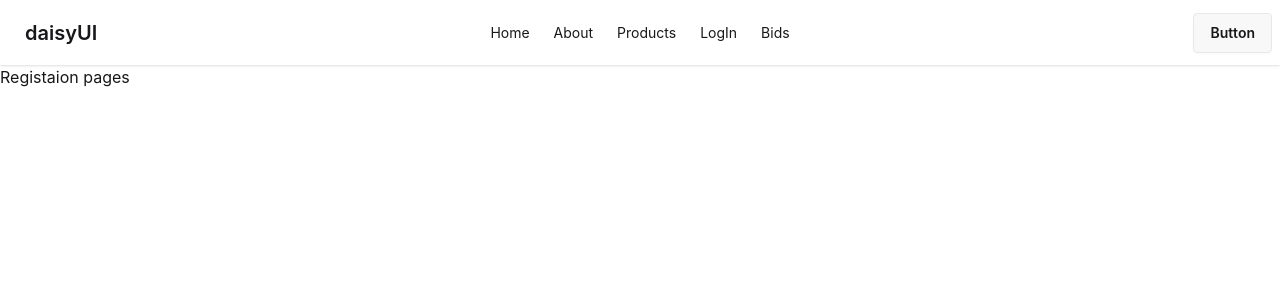
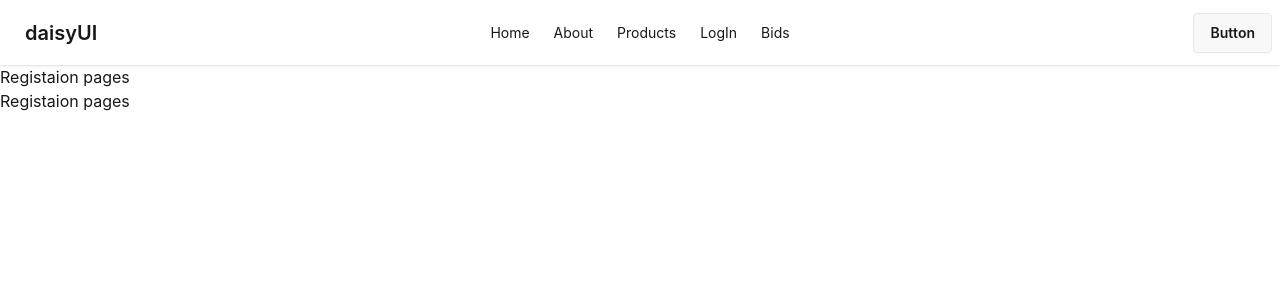
Before and after one commit to asik247/food-lovers-clientSite, a React (Vite) app: page /auth/registation in a window 1280 px wide. Shown: the top 300 px of the page. Built offline with nearby package versions, Linux system fonts and the light colour scheme.

Commit message:
AuthLayout create 2

```diff
--- a/src/Pages/LogIn&Registation/Registation.jsx
+++ b/src/Pages/LogIn&Registation/Registation.jsx
@@ -4,6 +4,7 @@ const Registation = () => {
     return (
         <div>
             <p>Registaion pages</p>
+            <p>Registaion pages</p>
         </div>
     );
 };
```
